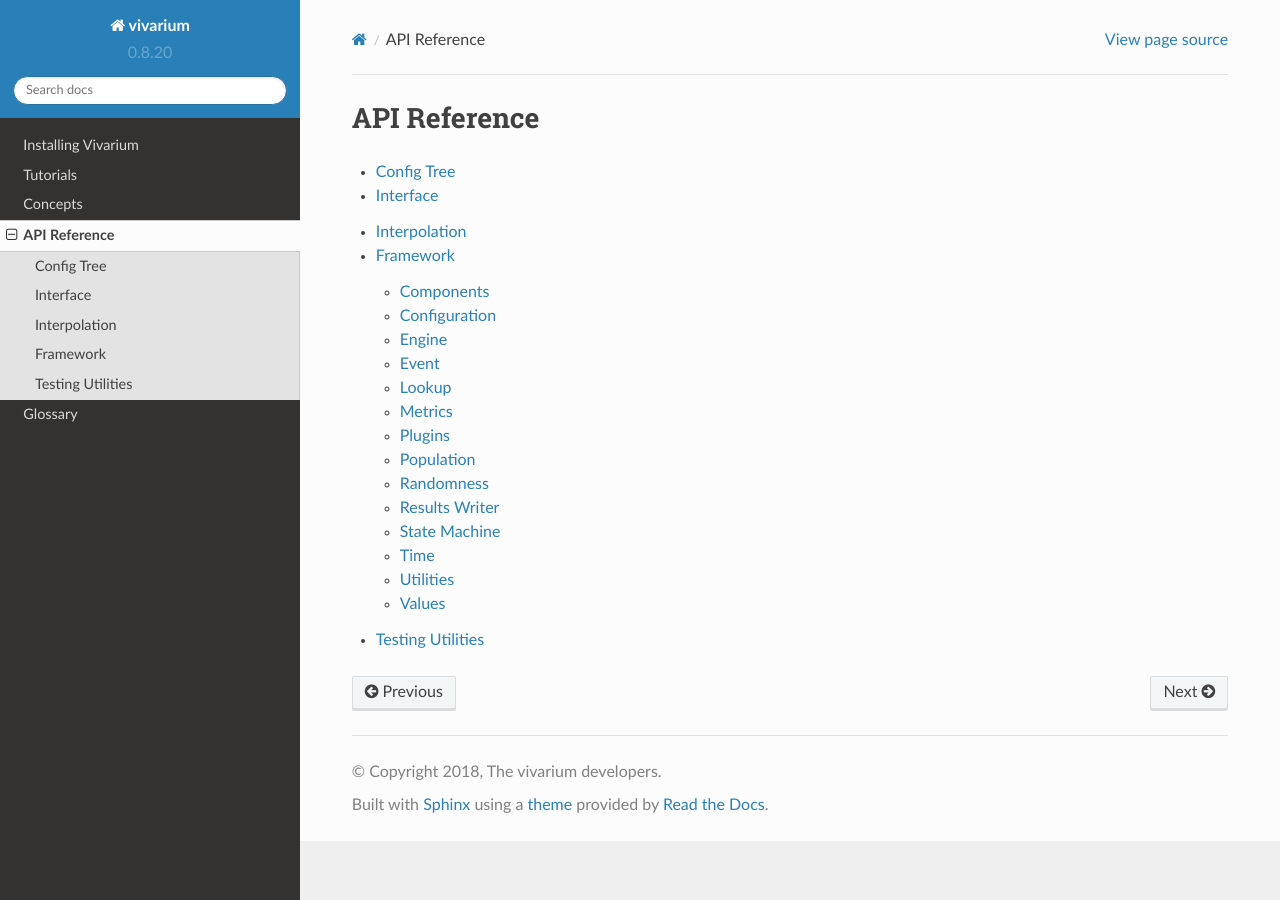
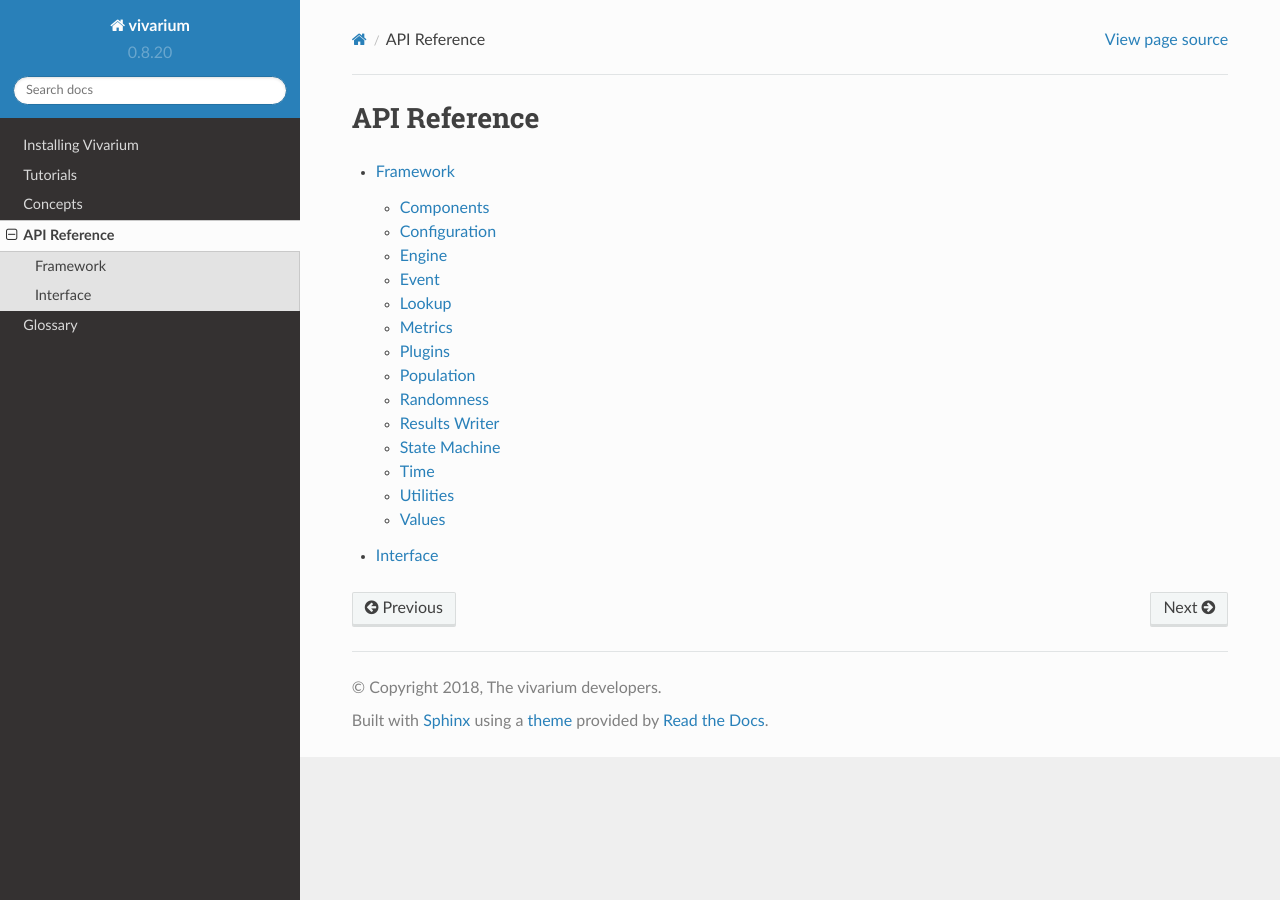
Before and after one commit to ihmeuw/vivarium, a Sphinx documentation site: the page built from docs/source/api_reference/index.rst, in a window 1280 px wide. Built offline with Sphinx 7.4.7 and the Read the Docs theme 2.0.0, drawn with Linux system fonts in a browser that asks for light colours.

```diff
--- a/docs/source/api_reference/config_tree.rst
+++ b/docs/source/api_reference/config_tree.rst
@@ -1,4 +1 @@
-Config Tree
-===========
-
 .. automodule:: vivarium.config_tree
--- /dev/null
+++ b/docs/source/api_reference/exceptions.rst
@@ -0,0 +1 @@
+.. automodule:: vivarium.exceptions
--- a/docs/source/api_reference/index.rst
+++ b/docs/source/api_reference/index.rst
@@ -3,9 +3,7 @@ API Reference
 
 .. toctree::
    :maxdepth: 2
+   :glob:
 
-   config_tree
-   interface/index
-   interpolation
-   framework/index
-   testing_utilities
+   *
+   */index
--- a/docs/source/api_reference/interpolation.rst
+++ b/docs/source/api_reference/interpolation.rst
@@ -1,4 +1 @@
-Interpolation
-=============
-
 .. automodule:: vivarium.interpolation
--- a/docs/source/api_reference/testing_utilities.rst
+++ b/docs/source/api_reference/testing_utilities.rst
@@ -1,4 +1 @@
-Testing Utilities
-=================
-
 .. automodule:: vivarium.testing_utilities
```
